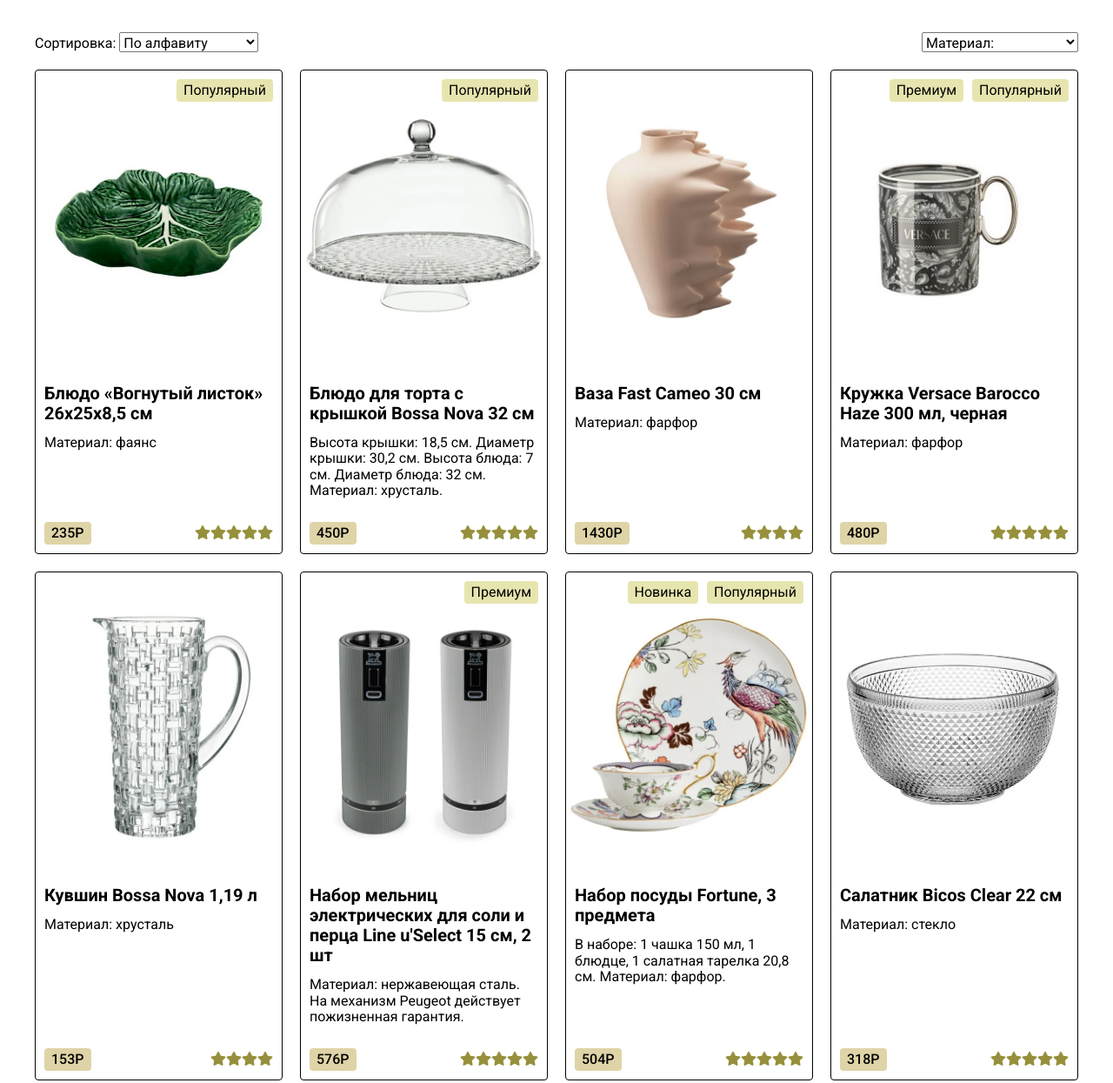
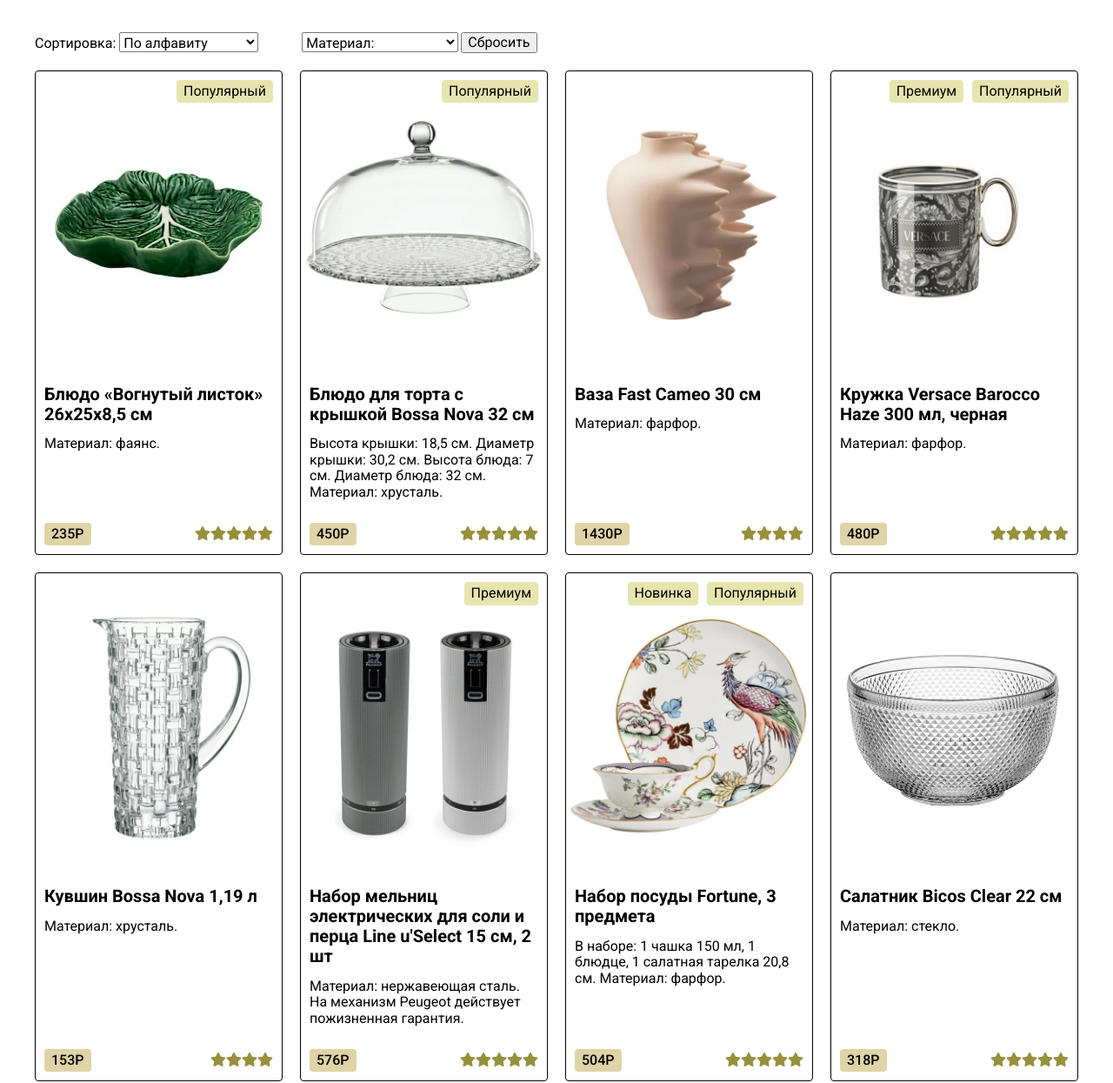
Before and after one commit to netali1053/kitchenware-shope, a plain HTML site: page index.html in a window 1280 px wide. Shown: the part 90-1335 px from the top of the page at 87% size. Drawn offline with nearby package versions, Linux system fonts and the light colour scheme.

Commit message:
Добавила сброс фильтров

```diff
--- a/index.html
+++ b/index.html
@@ -63,6 +63,9 @@
           <option value="ceramics">Керамика</option>
         </select>
       </div>
+      <div class ="button">
+        <button class="btn" id="reset">Сбросить</button>
+                    </div>
                     </div>
                     <section id="shop-items">
                     </section>
@@ -88,4 +91,5 @@
   </template>
                     <script src="script.js"></script>
 </body>
+
 </html>
--- a/script.js
+++ b/script.js
@@ -24,7 +24,7 @@
     },
     {
         title: "Форма для запекания прямоугольная Appolia 22х36 см, зеленая",
-        description: "Материал: керамика, объем: 3800 мл",
+        description: "Материал: керамика, объем: 3800 мл.",
         tags: [],
         price: 277,
         img: "./img/4-picture.jpg",
@@ -32,7 +32,7 @@
     },
     {
         title: "Салатник Boston 17 см",
-        description: "Диаметр: 17, материал: хрусталь",
+        description: "Диаметр: 17, материал: хрусталь.",
         tags: [],
         price: 124,
         img: "./img/5-picture.jpg",
@@ -40,7 +40,7 @@
     },
     {
         title: "Кувшин Bossa Nova 1,19 л",
-        description: "Материал: хрусталь",
+        description: "Материал: хрусталь.",
         tags: [],
         price: 153,
         img: "./img/6-picture.jpg",
@@ -48,7 +48,7 @@
     },
     {
         title: "Кружка Versace Barocco Haze 300 мл, черная",
-        description: "Материал: фарфор",
+        description: "Материал: фарфор.",
         tags: ["Премиум", "Популярный"],
         price: 480,
         img: "./img/7-picture.jpg",
@@ -56,7 +56,7 @@
     },
     {
         title: "Блюдо «Вогнутый листок» 26х25х8,5 см",
-        description: "Материал: фаянс",
+        description: "Материал: фаянс.",
         tags: ["Популярный"],
         price: 235,
         img: "./img/8-picture.jpg",
@@ -64,7 +64,7 @@
     },
     {
         title: "Щипцы сервировочные «Ракушки» Marina 25 см",
-        description: "Материал: нержавеющая сталь",
+        description: "Материал: нержавеющая сталь.",
         tags: [],
         price: 173,
         img: "./img/9-picture.jpg",
@@ -72,7 +72,7 @@
     },
     {
         title: "Тарелка салатная Oro E Argento Oro 22 см",
-        description: "Материал: фарфор",
+        description: "Материал: фарфор.",
         tags: ["Новинка"],
         price: 106,
         img: "./img/10-picture.jpg",
@@ -80,7 +80,7 @@
     },
     {
         title: "Ваза Fast Cameo 30 см",
-        description: "Материал: фарфор",
+        description: "Материал: фарфор.",
         tags: [],
         price: 1430,
         img: "./img/11-picture.jpg",
@@ -88,7 +88,7 @@
     },
     {
         title: "Салатник Bicos Clear 22 см",
-        description: "Материал: стекло",
+        description: "Материал: стекло.",
         tags: [],
         price: 318,
         img: "./img/12-picture.jpg",
@@ -266,3 +266,13 @@
 
     getItems(currentState);
 });
+
+const reset = document.querySelector('.btn');
+
+reset.addEventListener('click', () => {
+    currentState = items;
+
+    getItems(currentState.sort((a, b) => sortByAlphabet(a, b)));
+
+    filterControl.selectedIndex = 0;
+});
--- a/style.css
+++ b/style.css
@@ -183,10 +183,22 @@
 .filters {
     display: flex;
     align-items: center;
-    justify-content: space-between;
+    justify-content: start;
     margin: 20px 0;
+}
+
+.filters-sort {
+    margin-right: 50px;
+}
+
+.filtration {
+    margin-right: 3px;
 }
 
 #filter option:first-child {
     display: none;
 }
+
+.btn {
+    cursor: pointer;
+}
```
Lines whose indentation alone changed are shown as unchanged.
